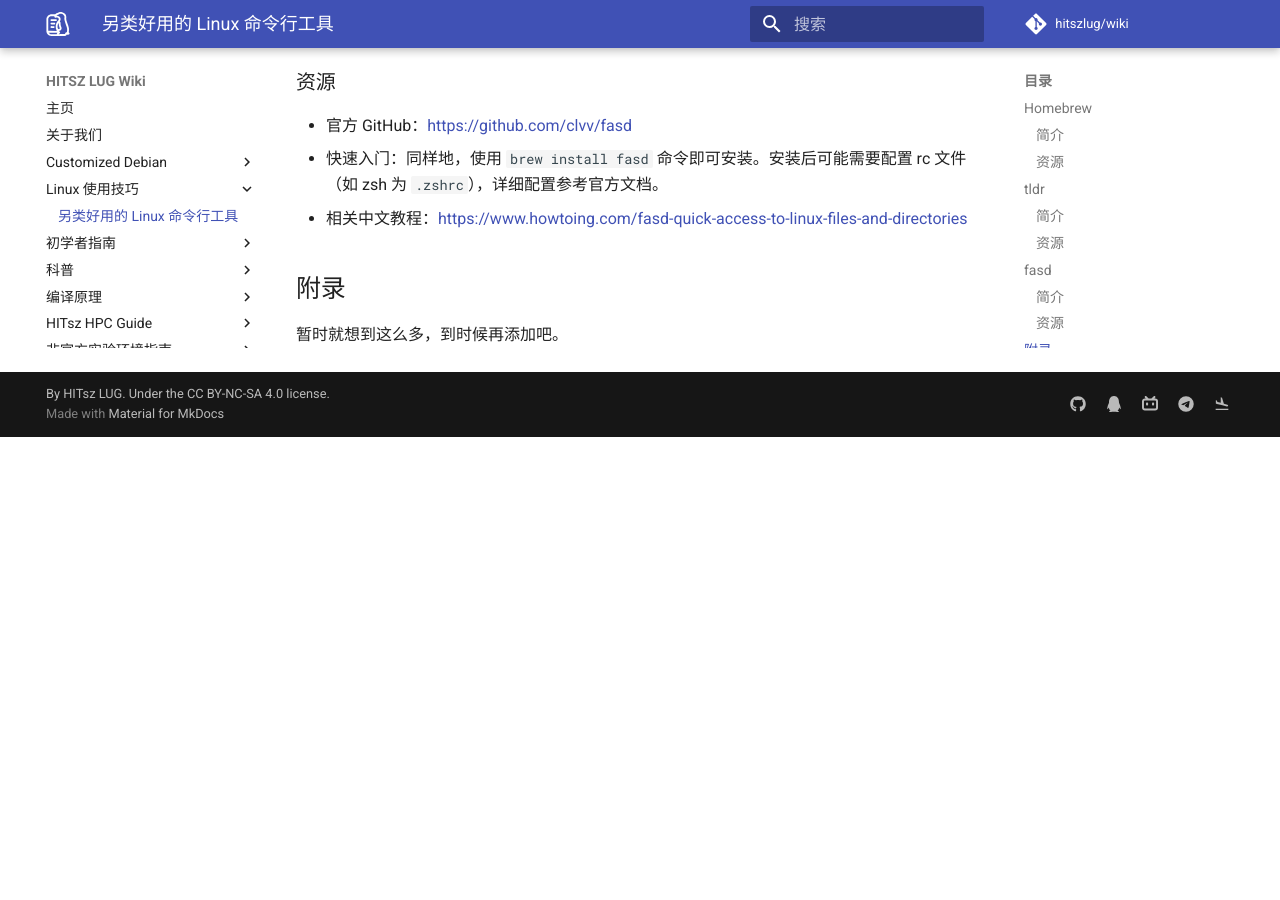
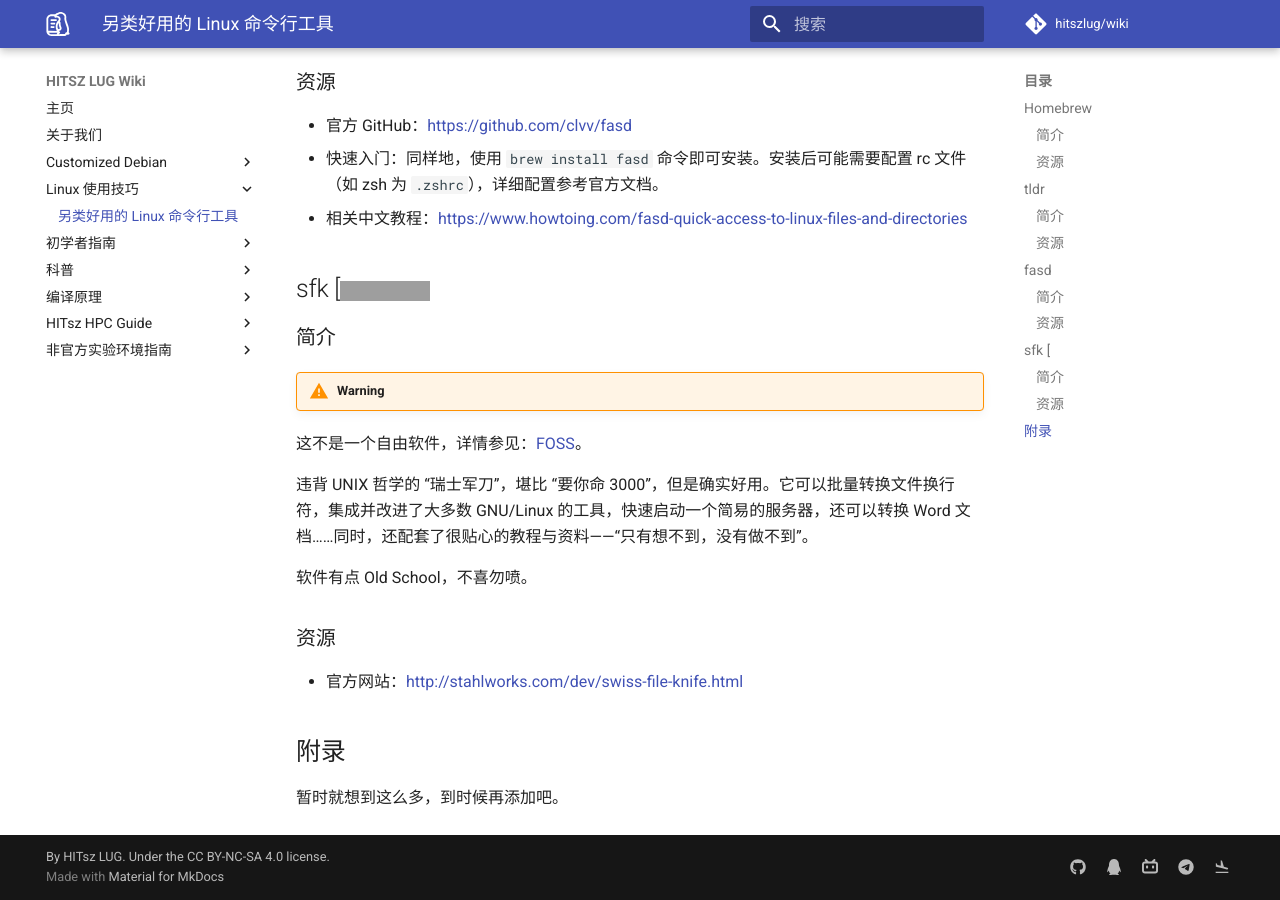
Before and after one commit to hitszosa/wiki, an MkDocs documentation site: the page built from docs/linux-tricks/handy-cli-apps.md, in a window 1280 px wide and 900 px high, scrolled down 1190 px. Built offline with MkDocs 1.6.1 and Material for MkDocs 9.7.7, drawn with Linux system fonts in a browser that asks for light colours; comment, search, counter and statistics services are not loaded; before the commit the page ends 1627 px from its top, so only the background shows below that; grey boxes are pictures that could not be loaded.

Commit message:
feat: add sfk - add sfk in "handy-cli-apps"

```diff
--- a/docs/linux-tricks/handy-cli-apps.md
+++ b/docs/linux-tricks/handy-cli-apps.md
@@ -41,6 +41,21 @@ Too long; didn't read. ~~即 “太长不看”~~ 废话不多说，就是这款
 - 快速入门：同样地，使用 `brew install fasd` 命令即可安装。安装后可能需要配置 rc 文件（如 zsh 为 `.zshrc`），详细配置参考官方文档。
 - 相关中文教程：[https://www.howtoing.com/fasd-quick-access-to-linux-files-and-directories](https://www.howtoing.com/fasd-quick-access-to-linux-files-and-directories)
 
+## sfk [![sfk homebrew version](https://img.shields.io/homebrew/v/sfk?style=flat-square)
+
+### 简介
+
+!!! warning
+这不是一个自由软件，详情参见：[FOSS](https://itsfoss.com/what-is-foss/)。
+
+违背 UNIX 哲学的 “瑞士军刀”，堪比 “要你命 3000”，但是确实好用。它可以批量转换文件换行符，集成并改进了大多数 GNU/Linux 的工具，快速启动一个简易的服务器，还可以转换 Word 文档……同时，还配套了很贴心的教程与资料——“只有想不到，没有做不到”。
+
+软件有点 Old School，不喜勿喷。
+
+### 资源
+
+- 官方网站：[http://stahlworks.com/dev/swiss-file-knife.html](http://stahlworks.com/dev/swiss-file-knife.html)
+
 ## 附录
 
 暂时就想到这么多，到时候再添加吧。
```
